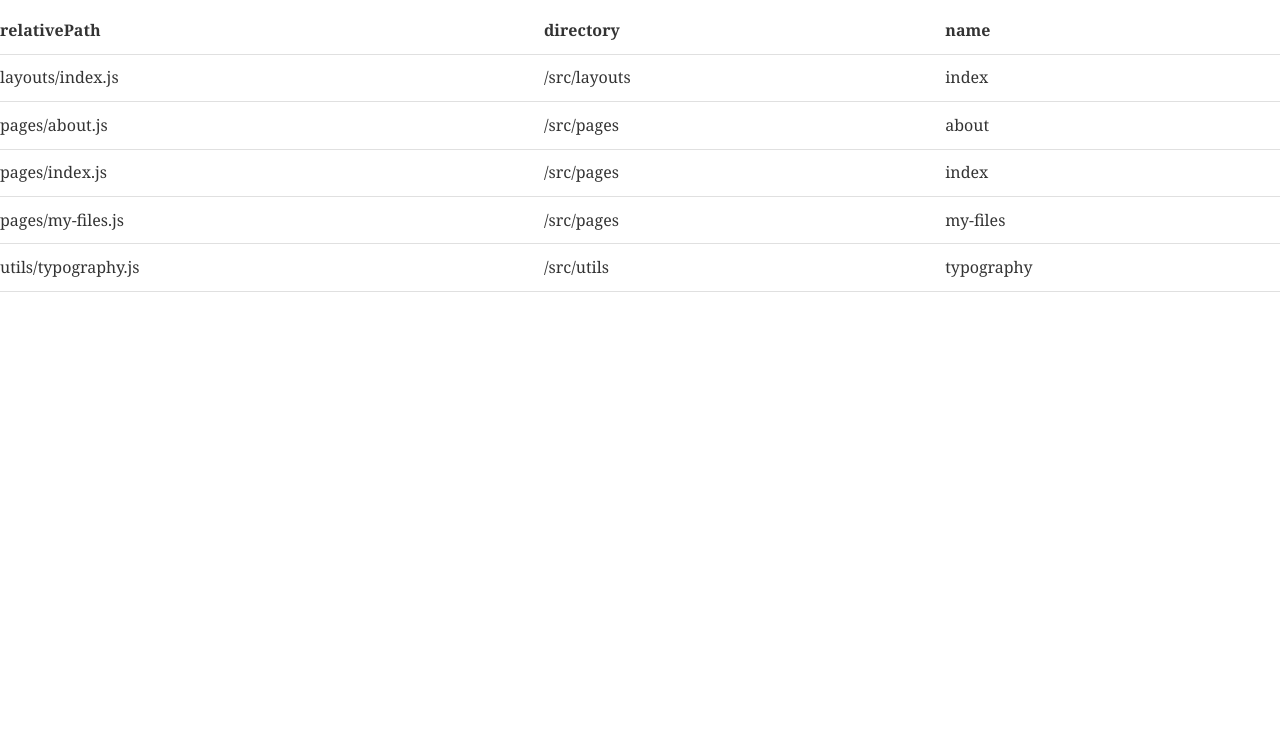
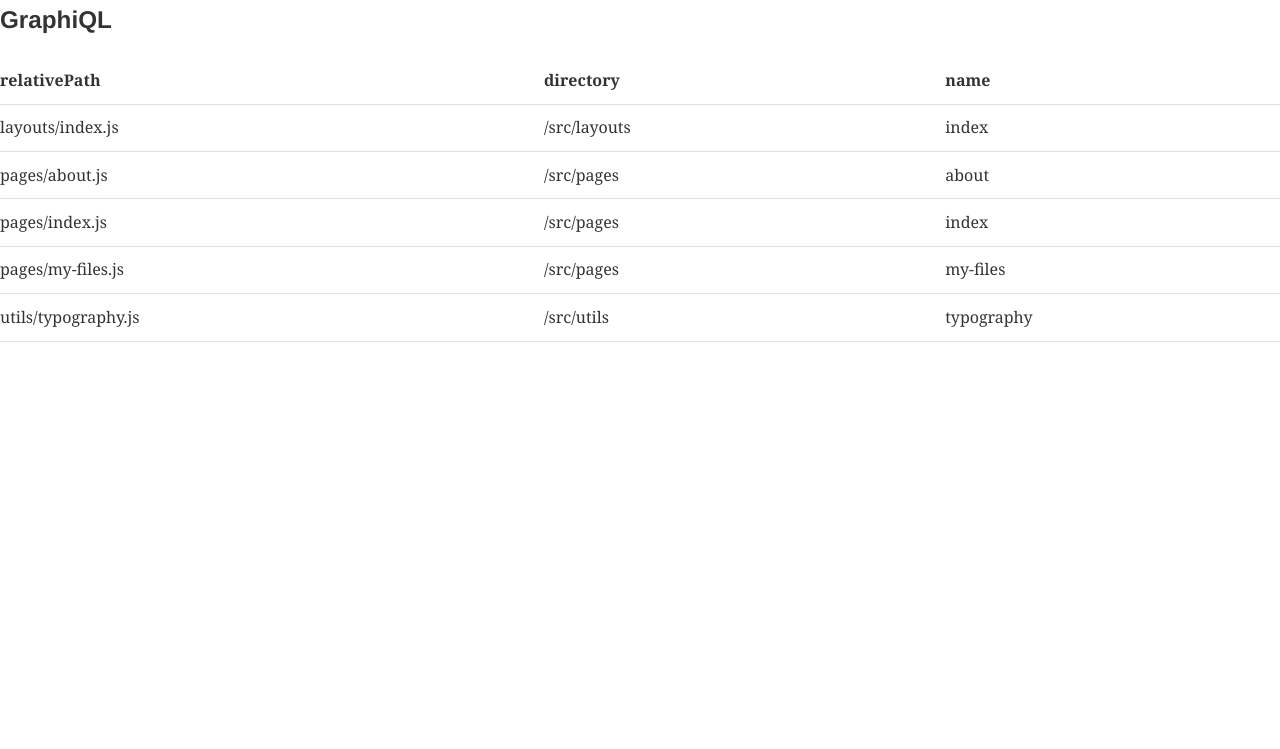
Before and after one commit to ashleymlaing/gatsby-tutorial-part-4, a Gatsby site: page /my-files in a window 1280 px wide. Shown: the part 51-800 px from the top of the page. Built offline with nearby package versions, Linux system fonts and the light colour scheme; Gatsby itself is replaced by a stand-in of ours.

Commit message:
understanding files in GraphiQL

```diff
--- a/src/pages/my-files.js
+++ b/src/pages/my-files.js
@@ -5,6 +5,7 @@
   return (
     <div>
       <h1>My Site Files</h1>
+      <h2>GraphiQL</h2>
       <table>
         <thead>
           <tr>
```
